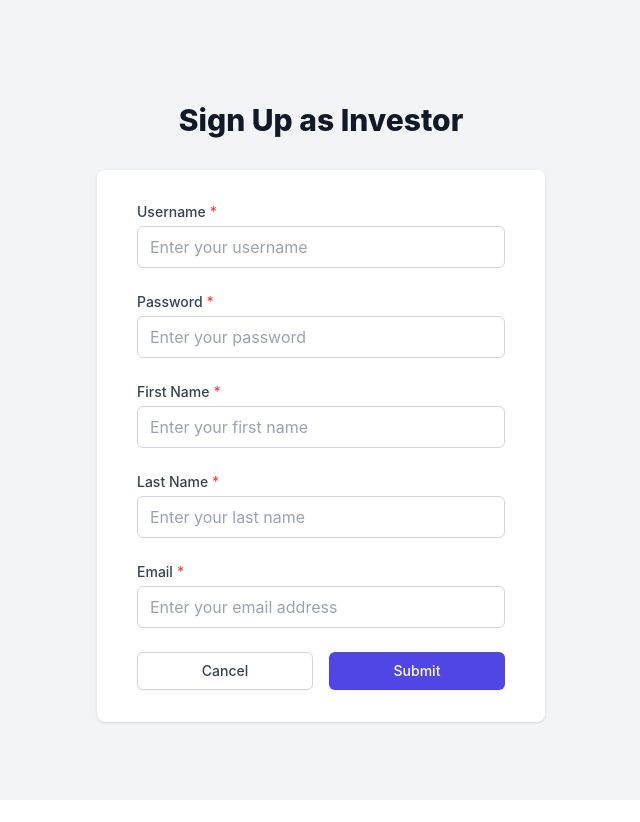
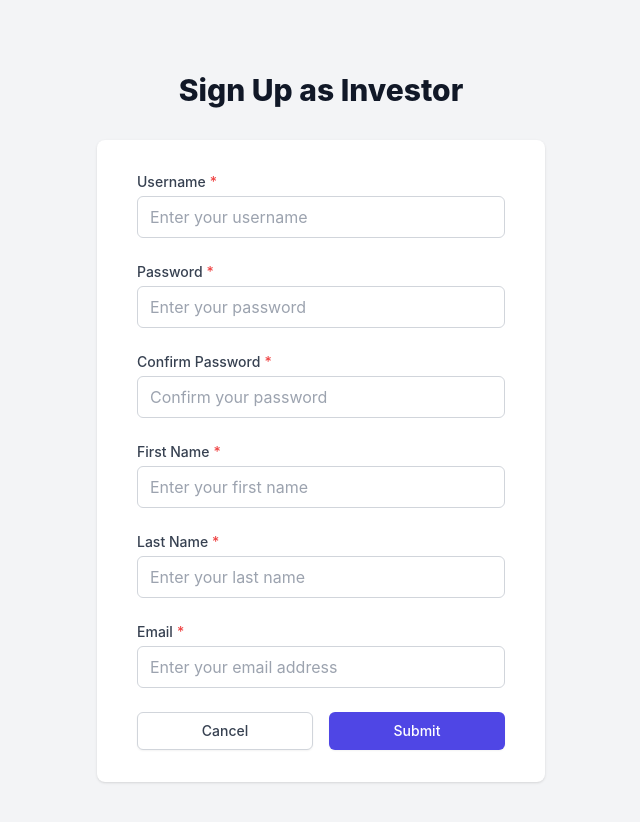
Before and after one commit to zevenfox/b2d, a React (Create React App) app in the folder client/: page /investorform in a window 1280 px wide. Shown: the top 822 px of the page, without its empty margins (319-959 px from the left). Before the commit the page ends 800 px from the top, so only its background shows below. Built offline with nearby package versions, Linux system fonts and the light colour scheme.

Commit message:
done investorform

```diff
--- a/client/src/pages/InvestorFormPage.tsx
+++ b/client/src/pages/InvestorFormPage.tsx
@@ -5,6 +5,7 @@ import { toast } from 'react-toastify';
 interface FormData {
     username: string;
     password: string;
+    confirmPassword: string;
     first_name: string;
     last_name: string;
     email: string;
@@ -19,7 +20,8 @@ const FormField: React.FC<{
     value: string;
     onChange: (e: React.ChangeEvent<HTMLInputElement>) => void;
     placeholder?: string;
-}> = ({ label, name, type = "text", required = false, value, onChange, placeholder }) => (
+    hasError?: boolean;
+}> = ({ label, name, type = "text", required = false, value, onChange, placeholder, hasError }) => (
     <div className="mb-4">
         <label htmlFor={name} className="block text-sm font-medium text-gray-700 mb-1">
             {label}
@@ -33,8 +35,11 @@ const FormField: React.FC<{
             value={value}
             onChange={onChange}
             placeholder={placeholder}
-            className="w-full px-3 py-2 border border-gray-300 rounded-md focus:outline-none focus:ring-2 focus:ring-indigo-500"
+            className={`w-full px-3 py-2 border rounded-md focus:outline-none focus:ring-2 focus:ring-indigo-500 ${hasError ? 'border-red-500' : 'border-gray-300'}`}
         />
+        {hasError && name === 'confirmPassword' && (
+            <p className="mt-1 text-sm text-red-500">Passwords do not match</p>
+        )}
     </div>
 );
 
@@ -43,38 +48,57 @@ const InvestorSignUp: React.FC = () => {
     const [formData, setFormData] = useState<FormData>({
         username: '',
         password: '',
+        confirmPassword: '',
         first_name: '',
         last_name: '',
         email: '',
         role: 'investor'
     });
+    const [passwordsMatch, setPasswordsMatch] = useState(true);
 
     const handleInputChange = (e: React.ChangeEvent<HTMLInputElement>) => {
         const { name, value } = e.target;
         setFormData(prevState => ({ ...prevState, [name]: value }));
+
+        // Check if passwords match when either password field changes
+        if (name === 'password') {
+            setPasswordsMatch(value === formData.confirmPassword);
+        } else if (name === 'confirmPassword') {
+            setPasswordsMatch(formData.password === value);
+        }
     };
 
     const handleSubmit = async (e: React.FormEvent<HTMLFormElement>) => {
         e.preventDefault();
 
+        if (formData.password !== formData.confirmPassword) {
+            toast.error('Passwords do not match.');
+            setPasswordsMatch(false);
+            return;
+        }
+
         try {
+            // Create a new object without the confirmPassword field
+            const { confirmPassword, ...submitData } = formData;
+
             const response = await fetch('http://localhost:3001/api/register/investor', {
                 method: 'POST',
                 headers: {
                     'Content-Type': 'application/json',
                 },
-                body: JSON.stringify(formData),
+                body: JSON.stringify(submitData), // Send data without confirmPassword
             });
 
             if (!response.ok) {
-                throw new Error('Sign up failed');
+                const errorData = await response.json();
+                throw new Error(errorData.message || 'Sign up failed');
             }
 
             toast.success('Sign up successful!');
             navigate('/home');
         } catch (error) {
             console.error('Error during sign up:', error);
-            toast.error('Sign up failed. Please try again.');
+            toast.error(error instanceof Error ? error.message : 'Sign up failed. Please try again.');
         }
     };
 
@@ -104,6 +128,16 @@ const InvestorSignUp: React.FC = () => {
                             value={formData.password}
                             onChange={handleInputChange}
                             placeholder="Enter your password"
+                        />
+                        <FormField
+                            label="Confirm Password"
+                            name="confirmPassword"
+                            type="password"
+                            required
+                            value={formData.confirmPassword}
+                            onChange={handleInputChange}
+                            placeholder="Confirm your password"
+                            hasError={!passwordsMatch}
                         />
                         <FormField
                             label="First Name"
```
